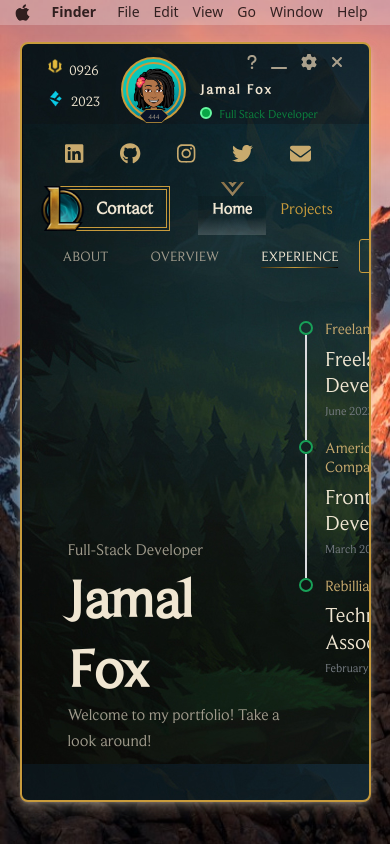
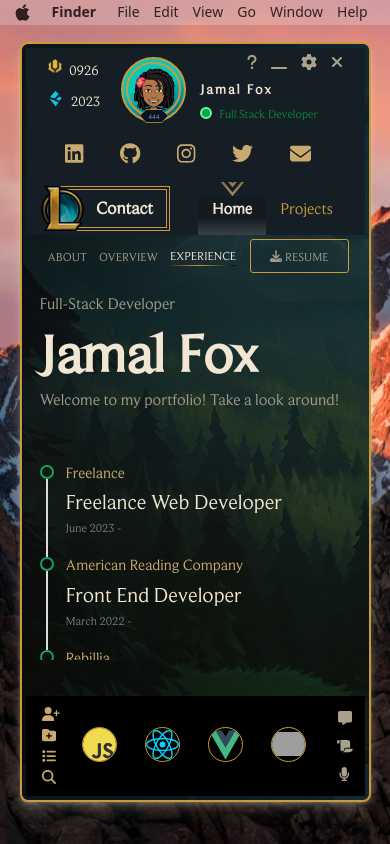
Before and after one commit to Jamalfox85/jamalfox-portfolio, a Vue app: page / in a window 390 px wide. Both pictures are taken after a click on the element "EXPERIENCE". Built offline with nearby package versions, Linux system fonts and the light colour scheme; grey boxes are pictures that could not be loaded.

Commit message:
Mobile responsiveness changes to sidepanel and main home section

```diff
--- a/src/App.vue
+++ b/src/App.vue
@@ -121,4 +121,10 @@ export default {
     margin: auto auto;
   }
 }
+
+@media screen and (max-width: 900px) {
+  .client-main {
+    flex-direction: column;
+  }
+}
 </style>
--- a/src/components/SidePanel.vue
+++ b/src/components/SidePanel.vue
@@ -42,7 +42,7 @@
       <div class="footer-block" id="version">
         <p>V.2</p>
       </div>
-      <div class="footer-block" id="last-footer-block">
+      <div class="footer-block" id="bug">
         <font-awesome-icon :icon="['fas', 'bug']" />
       </div>
     </div>
@@ -286,7 +286,7 @@ export default {
         border: none;
         pointer-events: none;
       }
-      &#last-footer-block {
+      &#bug {
         margin-left: auto;
       }
       &:hover {
@@ -298,16 +298,70 @@ export default {
 
 @media screen and (max-width: 900px) {
   .sidepanel_wrapper {
-    min-height: calc(100% - 90px) !important;
-    height: auto;
+    width: 100%;
+    height: 100px;
+    flex-direction: row;
+    & > * {
+      width: auto;
+      height: 100%;
+    }
+    .panel-header {
+      flex-direction: column;
+      align-items: center;
+      width: 50px;
+      .panel-header-text {
+        display: none;
+      }
+      .panel-header-icons {
+        display: flex;
+        flex-direction: column;
+        align-items: center;
+        height: 100%;
+        justify-content: space-around;
+        margin-left: initial;
+        & > * {
+          margin-right: auto;
+        }
+      }
+    }
     .panel-main {
-      max-height: auto;
+      height: 100%;
+      display: flex;
+      overflow-y: hidden;
+      &::-webkit-scrollbar {
+        height: 8px;
+      }
+    }
+    .panel-footer {
+      flex-direction: column;
+      justify-content: space-around;
+      width: 40px;
+      .footer-block {
+        height: auto;
+        width: auto;
+        border: none;
+        &#version {
+          flex: initial;
+        }
+        &#bug {
+          margin-left: initial;
+        }
+      }
     }
   }
 }
-@media screen and (max-width: 800px) {
-  .sidepanel_wrapper {
-    display: none;
+
+@media screen and (max-width: 700px) {
+  .skill-block {
+    .skill-info {
+      display: none !important;
+    }
+  }
+  .footer-block {
+    &#version,
+    &#bug {
+      display: none !important;
+    }
   }
 }
 </style>
--- a/src/components/TopBar.vue
+++ b/src/components/TopBar.vue
@@ -128,6 +128,7 @@ export default {
   flex-wrap: wrap;
   align-items: center;
   padding: 4px 0.5em 0 1em;
+  background-color: rgb(21, 30, 36);
   .header-left {
     display: flex;
     align-items: center;
--- a/src/views/Home.vue
+++ b/src/views/Home.vue
@@ -15,7 +15,7 @@
         <p>Welcome to my portfolio! Take a look around!</p>
       </div>
       <div class="home-video" ref="homeMainRight">
-        <!-- <iframe v-if="mode == 0" class="iframe" src="https://www.youtube.com/embed/bTqVqk7FSmY?origin=https://plyr.io&amp;iv_load_policy=3&amp;modestbranding=1&amp;playsinline=1&amp;showinfo=0&amp;rel=0&amp;enablejsapi=1" allowfullscreen allowtransparency allow="autoplay"></iframe> -->
+        <iframe v-if="mode == 0" class="iframe" src="https://www.youtube.com/embed/bTqVqk7FSmY?origin=https://plyr.io&amp;iv_load_policy=3&amp;modestbranding=1&amp;playsinline=1&amp;showinfo=0&amp;rel=0&amp;enablejsapi=1" allowfullscreen allowtransparency allow="autoplay"></iframe>
         <div v-if="mode == -1" class="about-wrapper">
           <h2>Hello!</h2>
           <p>Hello, I'm Jamal Fox, a passionate Front End Developer with a knack for crafting visually stunning and highly functional web experiences. With a background in Information Systems and a proven track record in the industry, I thrive on translating creative ideas into digital reality.</p>
@@ -28,6 +28,8 @@
           <n-timeline>
             <n-timeline-item type="success" title="Freelance" content="Freelance Web Developer" time="June 2023 - " />
             <n-timeline-item type="success" title="American Reading Company" content="Front End Developer" time="March 2022 - " />
+            <n-timeline-item type="success" title="Rebillia" content="Technical Sales Associate" time="February 2021 - March 2022 " />
+            <n-timeline-item type="success" title="Rebillia" content="Technical Sales Associate" time="February 2021 - March 2022 " />
             <n-timeline-item type="success" title="Rebillia" content="Technical Sales Associate" time="February 2021 - March 2022 " />
           </n-timeline>
         </div>
@@ -257,4 +259,74 @@ export default {
     }
   }
 }
+
+@media screen and (max-width: 1100px) {
+  .home-main-panel {
+    // flex-direction: column;
+    // & > * {
+    //   margin: auto !important;
+    // }
+    .home-video {
+      max-height: 500px;
+      .iframe {
+        flex-grow: initial !important;
+        width: 300px !important;
+        height: 200px;
+        margin: auto;
+      }
+      .about-wrapper,
+      .timeline-wrapper {
+        overflow-y: auto;
+        &::-webkit-scrollbar {
+          width: 4px;
+        }
+        &::-webkit-scrollbar-track {
+          background: #32281e;
+        }
+        &::-webkit-scrollbar-thumb {
+          background: #c89b3c;
+          border-radius: 4px;
+        }
+        &::-webkit-scrollbar-thumb:hover {
+          background: #785a28;
+        }
+      }
+    }
+  }
+
+  @media screen and (max-width: 700px) {
+    .home-top-panel {
+      justify-content: space-around;
+      & > * {
+        font-size: 12px;
+      }
+      .home-top-panel-link {
+        margin: 0 0.5em !important;
+      }
+    }
+    .home-text {
+      margin: 0 !important;
+      flex-grow: unset !important;
+    }
+    .home-video {
+      max-height: 225px !important;
+    }
+    .home-main-panel {
+      flex-direction: column;
+      align-items: center;
+      & > * {
+        margin: auto;
+        width: 100% !important;
+      }
+      .home-video {
+        .iframe {
+          width: 75% !important;
+        }
+      }
+    }
+    .home-bottom-panel {
+      display: none !important;
+    }
+  }
+}
 </style>
```
